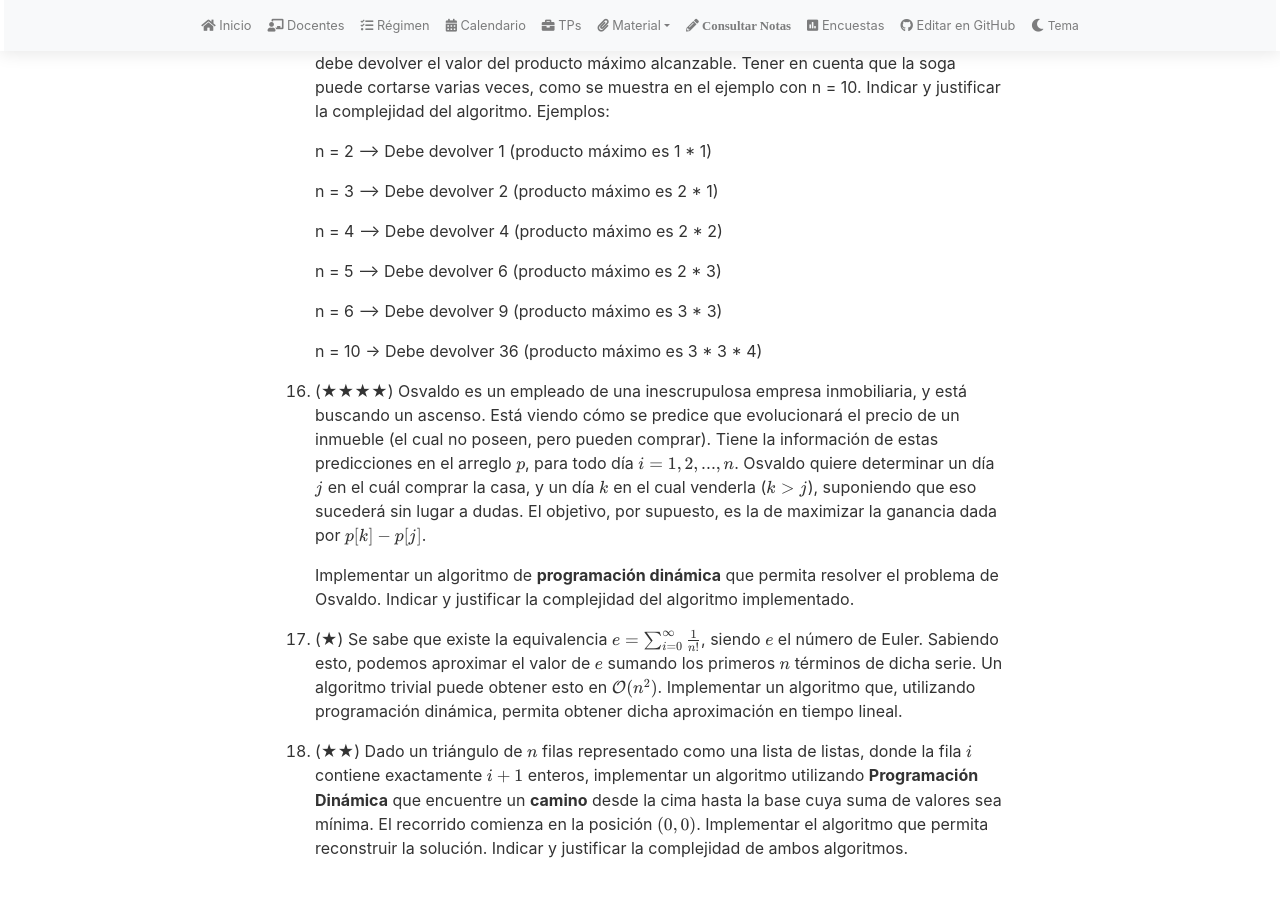
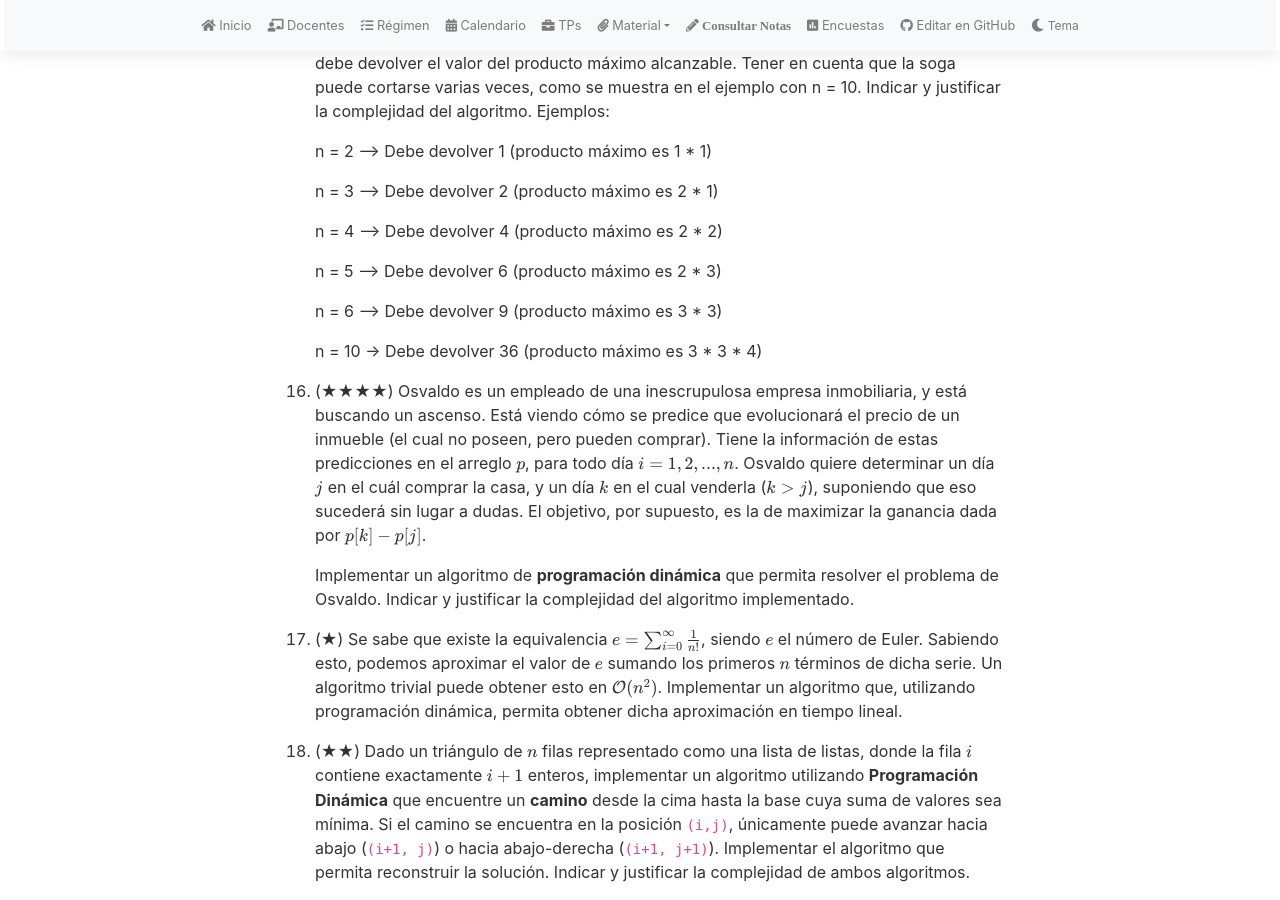
Before and after one commit to algoritmos-rw/tda_bg, a Jekyll site: the page built from material/guias/pd.md, in a window 1280 px wide and 900 px high, scrolled down 3827 px. Built offline with Jekyll 4.4.1, drawn with Linux system fonts in a browser that asks for light colours; nearby versions of some CDN libraries; our own code applies the rules of GitHub Pages for plain Markdown files; before the commit the page ends 4703 px from its top, so only the background shows below that.

Commit message:
Corrección enunciado ejercicio de la guía de PD

```diff
--- a/material/guias/pd.md
+++ b/material/guias/pd.md
@@ -186,7 +186,8 @@ math: true
 
 1.	(★★) Dado un triángulo de $$n$$ filas representado como una lista de listas, donde la fila $$i$$ contiene exactamente
 	$$i + 1$$ enteros, implementar un algoritmo utilizando **Programación Dinámica** que encuentre un **camino** desde la cima
-	hasta la base cuya suma de valores sea mínima. El recorrido comienza en la posición $$(0, 0)$$. Implementar el algoritmo que
+	hasta la base cuya suma de valores sea mínima. Si el camino se encuentra en la posición `(i,j)`, únicamente puede avanzar hacia
+	abajo (`(i+1, j)`) o hacia abajo-derecha (`(i+1, j+1)`). Implementar el algoritmo que
 	permita reconstruir la solución. Indicar y justificar la complejidad de ambos algoritmos.
 
 
```
